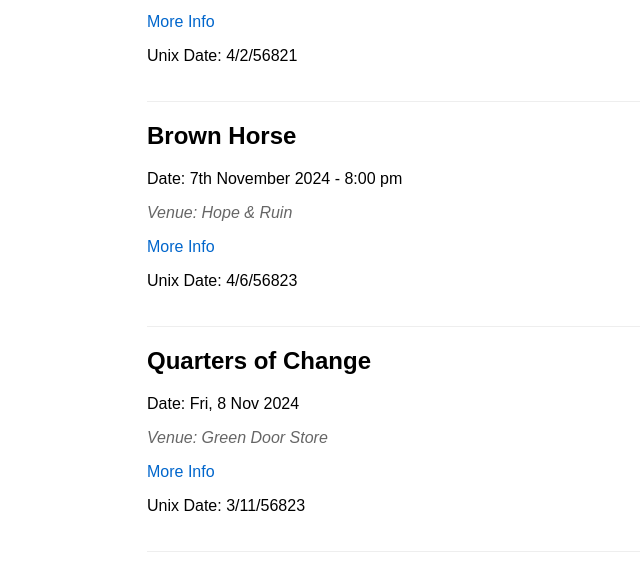
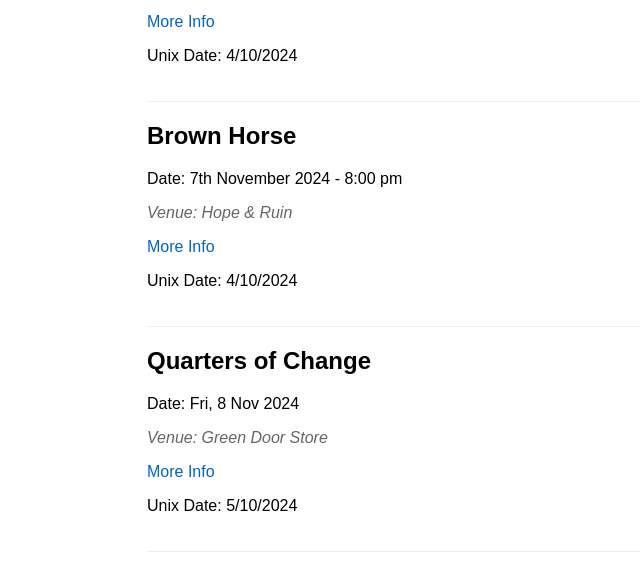
Before and after one commit to luth-er/brighton-gigs, a website: page index.html in a window 1280 px wide. Shown: the part 203-768 px from the top of the page, 93-733 px from the left. Drawn offline with Linux system fonts and the light colour scheme.

Commit message:
formatting dates

```diff
--- a/index.html
+++ b/index.html
@@ -43,7 +43,7 @@
 					let eventsHTML = '<ul>';
 					events.forEach(event => {
 						// Format dates correctly
-						var date = new Date(event.dateUnix * 1000);
+						var date = new Date(event.dateUnix);
 						var day = date.getDay();
 						var month = date.getMonth();
 						var year = date.getFullYear();
```
